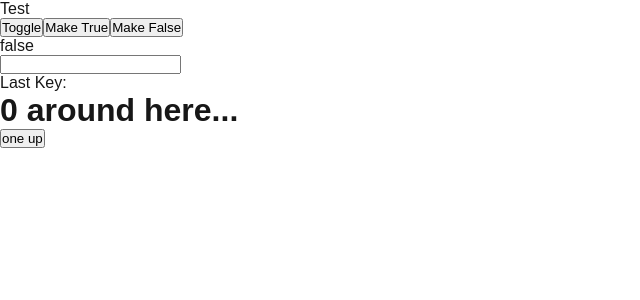
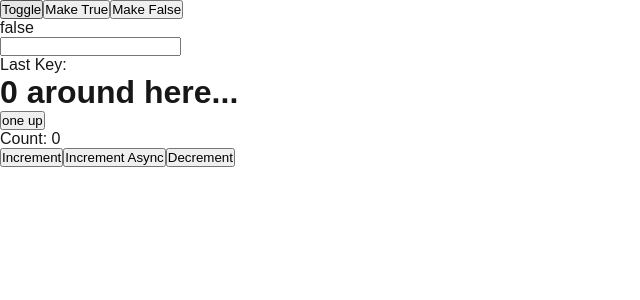
Before and after one commit to RangelGasharov/SPL_Web, a Next.js app: page / in a window 1280 px wide. Shown: the top 300 px of the page, without its empty margins (0-640 px from the left). Built offline with nearby package versions, Linux system fonts and the light colour scheme.

Commit message:
Added a custom hook for managing the count

```diff
--- a/src/app/page.tsx
+++ b/src/app/page.tsx
@@ -1,19 +1,32 @@
 "use client"
 import useLocalStorage from "@/hooks/useLocalStorage";
-import Card from "./components/Card";
 import useToggle from "@/hooks/useToggle";
 import EventListenerComponent from "./components/EventListenerComponent";
 import Counter from "./components/Counter";
 import Controls from "./components/Controls";
-import { useStore } from "../hooks/useStore";
+import { useCounterStore } from "@/hooks/useCountStore";
+import { useEffect } from "react";
+
+const logCount = () => {
+  const count = useCounterStore.getState().count;
+  console.log("count", count);
+
+}
 
 export default function Home() {
   const [name, setName] = useLocalStorage("name", "");
   const [value, toggleValue] = useToggle(false);
+  const count = useCounterStore((state) => state.count);
+  const increment = useCounterStore((state) => state.increment);
+  const incrementAsync = useCounterStore((state) => state.incrementAsync);
+  const decrement = useCounterStore((state) => state.decrement);
+
+  useEffect(() => {
+    logCount();
+  }, [count])
 
   return (
     <div>
-      <Card name={"Test"} />
       <div>
         <button onClick={toggleValue}>Toggle</button>
         <button onClick={() => toggleValue(true)}>Make True</button>
@@ -24,6 +37,14 @@ export default function Home() {
       <EventListenerComponent />
       <Counter />
       <Controls />
+      <div>
+        Count: {count}
+        <div>
+          <button onClick={increment}>Increment</button>
+          <button onClick={incrementAsync}>Increment Async</button>
+          <button onClick={decrement}>Decrement</button>
+        </div>
+      </div>
     </div>
   );
 }
--- /dev/null
+++ b/src/hooks/useCountStore.ts
@@ -0,0 +1,22 @@
+import { create } from "zustand";
+
+type CounterStore = {
+    count: number;
+    increment: () => void;
+    incrementAsync: () => Promise<void>;
+    decrement: () => void;
+}
+
+export const useCounterStore = create<CounterStore>((set) => ({
+    count: 0,
+    increment: () => {
+        set((state) => ({ count: state.count + 1 }))
+    },
+    incrementAsync: async () => {
+        await new Promise((resolve) => setTimeout(resolve, 1000));
+        set((state) => ({ count: state.count + 1 }))
+    },
+    decrement: () => {
+        set((state) => ({ count: state.count - 1 }))
+    },
+}));
```
